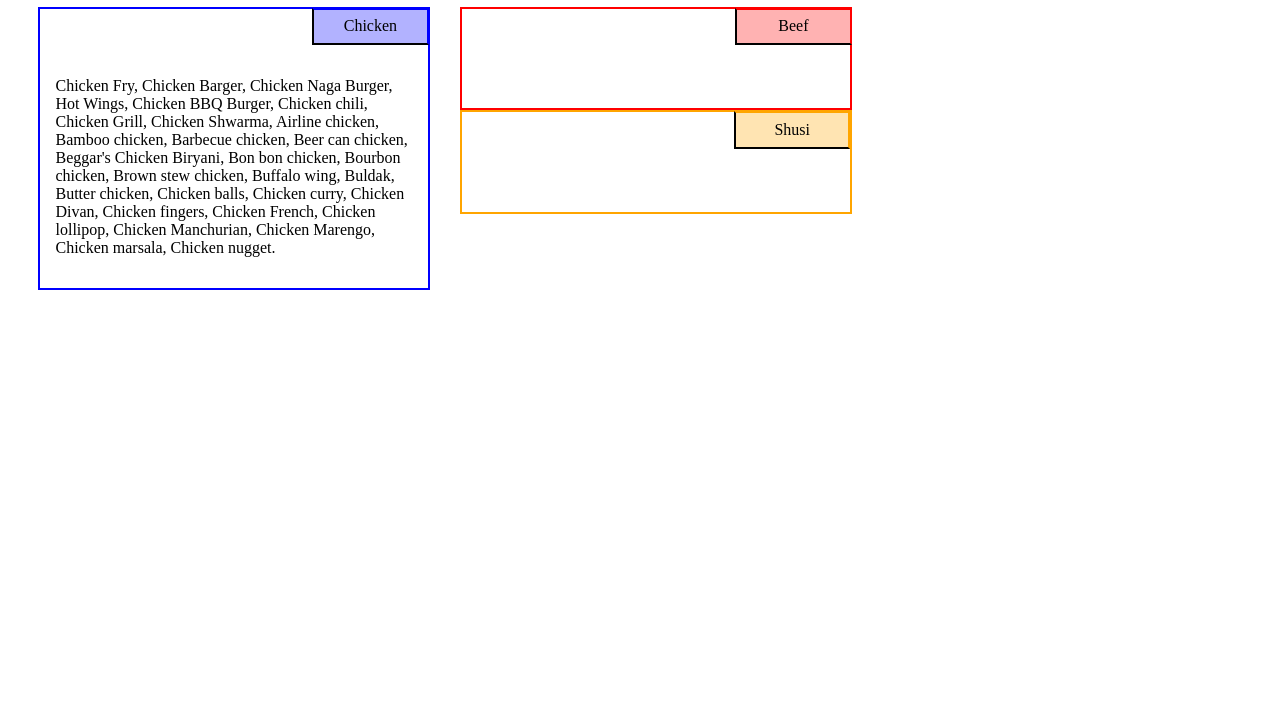
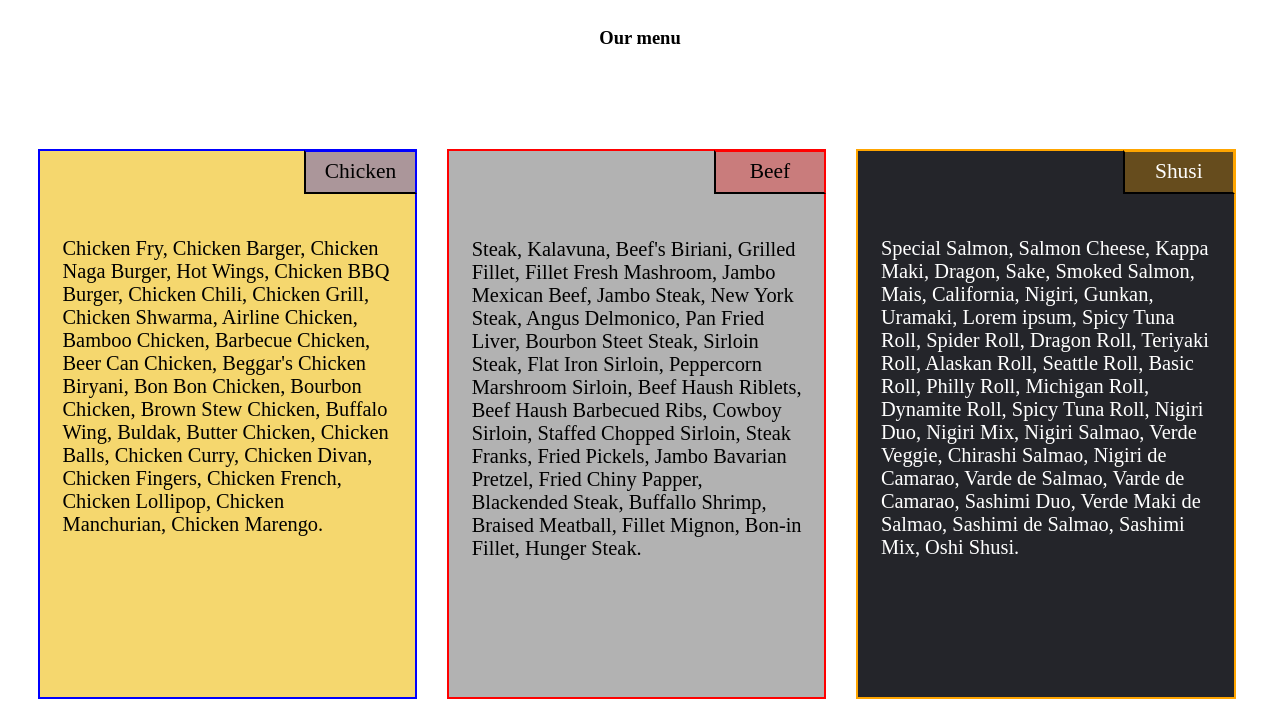
Before and after one commit to Prithibee13/Restrurent, a plain HTML site: page index.html in a window 1280 px wide. Shown: the part 73-800 px from the top of the page. Drawn offline with Linux system fonts and the light colour scheme.

Commit message:
Without Bootsrap!!!!!

```diff
--- a/Styles.css
+++ b/Styles.css
@@ -1,53 +1,87 @@
 
 *{
 	box-sizing: border-box;
-	/*font-size: 110%;*/
+	font-size: 105%;
 }
 
 .row
 {
 	grid-gap: 10px;
 	width: 100%;
+	margin-bottom: 50px;
 }
 
 .col-l-1
 {
-
+	background-color: rgba(245, 215, 110, 1);
 	border: 2px solid blue;
 	margin-left: 30px;
 }
 
 .col-l-2
 {
+	background-color: rgba(0,0,0,0.3);
 	border: 2px solid red;
 	margin-left: 30px;
 }
 
 .col-l-3
 {
+	color: white;
 	border: 2px solid orange;
+	background-color: rgba(36, 37, 42, 1);
 	margin-left: 30px;
-
 }
 
-@media (min-width: 992px)
+@media (min-width : 1192px)
 {
 	.col-l-1
 	{
-		width: 31%;
+		width: 28%;
+		height: 420px;
 		float: left;
 	}
 
 	.col-l-2
 	{
-		width: 31%;
+		width: 28%;
+		height: 420px;
 		display: inline-block;
 		float: left;
 	}
 
 	.col-l-3
 	{
-		width: 31%;
+		width: 28%;
+		height: 420px;
+		display: inline-block;
+		float: left;
+	}
+}
+
+
+
+@media (min-width: 992px) and (max-width : 1390px)
+{
+	.col-l-1
+	{
+		width: 30%;
+		height: 550px;
+		float: left;
+	}
+
+	.col-l-2
+	{
+		width: 30%;
+		height: 550px;
+		display: inline-block;
+		float: left;
+	}
+
+	.col-l-3
+	{
+		width: 30%;
+		height: 550px;
 		display: inline-block;
 		float: left;
 	}
@@ -59,6 +93,7 @@
 	{
 		width: 45%;
 		display: inline-block;
+		height: 500px;
 		float: left;
 	}
 
@@ -66,27 +101,33 @@
 	{
 		width: 45%;
 		display: inline-block;
+		height: 500px;
 		float: left;
 	}
 
 	.col-s-3
 	{
 		width: 94%;
+		height: 400px;
 		margin-top: 30px;
+		margin-bottom: 40px;
 		float: left;
 	}
 }
 
 
-@media (max-width:767px)
+@media (max-width:768px)
 {
 	.col-s-1
 	{
 		width: 94%;
+		height: 400px;
+		margin-bottom: 40px;
 	}
 
 	.col-s-2
 	{
+		height: 400px;
 		margin-top: 30px;
 		width: 94%;
 	}
@@ -94,6 +135,8 @@
 	.col-s-3
 	{
 		margin-top: 30px;
+		height: 400px;
+		margin-bottom: 40px;
 		width: 94%;
 	}
 }
@@ -101,6 +144,8 @@
 .hed
 {
 	text-align: center;
+	margin-top: 100px;
+	margin-bottom: 100px;
 }
 
 
@@ -108,8 +153,8 @@
 {
 	background-color: rgba(0,0,255,0.3);
 	width: 30%;
-	margin-top: -0.3%;
-	margin-right: -0.2%;
+	margin-top: -0.4%;
+	margin-right: -0.4%;
 	border-bottom: 2px solid rgba(0,0,0,1);
 	border-right: 2px solid blue;
 	border-top: 2px solid blue;
@@ -122,15 +167,16 @@
 .section
 {
 	clear: right;
-	padding: 4%;
+	padding: 6%;
 }
+
 .be
 {
 
 	width: 30%;
 	background-color: rgba(255,0,0,0.3);
 	margin-top: -0.3%;
-	margin-right: -.5%;
+	margin-right: -0.5%;
 	border-bottom: 2px solid rgba(0,0,0,1);
 	border-right: 2px solid red;
 	border-top: 2px solid red;
@@ -144,8 +190,8 @@
 {
 	background-color: rgba(255,165,0,0.3);
 	width: 30%;
-	margin-top: -0.3%;
-	margin-right: -0.2%;
+	margin-top: -0.4%;
+	margin-right: -0.4%;
 	border-bottom: 2px solid rgba(0,0,0,1);
 	border-right: 2px solid orange;
 	border-top: 2px solid orange;
--- a/index.html
+++ b/index.html
@@ -12,18 +12,22 @@
 		<div class="col-l-1 col-m-1 col-s-1">
 			<div><p class="ch">Chicken</p></div>
 			<p class="section">
-				Chicken Fry, Chicken Barger, Chicken Naga Burger, Hot Wings, Chicken BBQ Burger, Chicken chili, Chicken Grill, Chicken Shwarma, Airline chicken, Bamboo chicken, Barbecue chicken, Beer can chicken, Beggar's Chicken Biryani, Bon bon chicken, Bourbon chicken, Brown stew chicken, Buffalo wing, Buldak, Butter chicken, Chicken balls, Chicken curry, Chicken Divan, Chicken fingers, Chicken French, Chicken lollipop, Chicken Manchurian, Chicken Marengo, Chicken marsala, Chicken nugget.
+				Chicken Fry, Chicken Barger, Chicken Naga Burger, Hot Wings, Chicken BBQ Burger, Chicken Chili, Chicken Grill, Chicken Shwarma, Airline Chicken, Bamboo Chicken, Barbecue Chicken, Beer Can Chicken, Beggar's Chicken Biryani, Bon Bon Chicken, Bourbon Chicken, Brown Stew Chicken, Buffalo Wing, Buldak, Butter Chicken, Chicken Balls, Chicken Curry, Chicken Divan, Chicken Fingers, Chicken French, Chicken Lollipop, Chicken Manchurian, Chicken Marengo.
 			</p>
 		</div>
 
 		<div class="col-l-2 col-m-2 col-s-2">
 			<div class="nd"><p class="be">Beef</p></div>
-			<p class="section"></p>
+			<p class="section">
+				Steak, Kalavuna, Beef's Biriani, Grilled Fillet, Fillet Fresh Mashroom, Jambo Mexican Beef, Jambo Steak, New York Steak, Angus Delmonico, Pan Fried Liver, Bourbon Steet Steak, Sirloin Steak, Flat Iron Sirloin, Peppercorn Marshroom Sirloin, Beef Haush Riblets, Beef Haush Barbecued Ribs, Cowboy Sirloin, Staffed Chopped Sirloin, Steak Franks, Fried Pickels, Jambo Bavarian Pretzel, Fried Chiny Papper, Blackended Steak, Buffallo Shrimp, Braised Meatball, Fillet Mignon, Bon-in Fillet, Hunger Steak.
+			</p>
 		</div>
 
 		<div class="col-l-3 col-s-3">
 			<div class="sd"><p class="SU">Shusi</p></div>
-			<p class="section"></p>
+			<p class="section">
+				Special Salmon, Salmon Cheese, Kappa Maki, Dragon, Sake, Smoked Salmon, Mais, California, Nigiri, Gunkan, Uramaki, Lorem ipsum, Spicy Tuna Roll, Spider Roll, Dragon Roll, Teriyaki Roll, Alaskan Roll, Seattle Roll, Basic Roll, Philly Roll, Michigan Roll, Dynamite Roll, Spicy Tuna Roll, Nigiri Duo, Nigiri Mix, Nigiri Salmao, Verde Veggie, Chirashi Salmao, Nigiri de Camarao, Varde de Salmao, Varde de Camarao, Sashimi Duo, Verde Maki de Salmao, Sashimi de Salmao, Sashimi Mix, Oshi Shusi.
+			</p>
 		</div>
 	</div>
 
```
